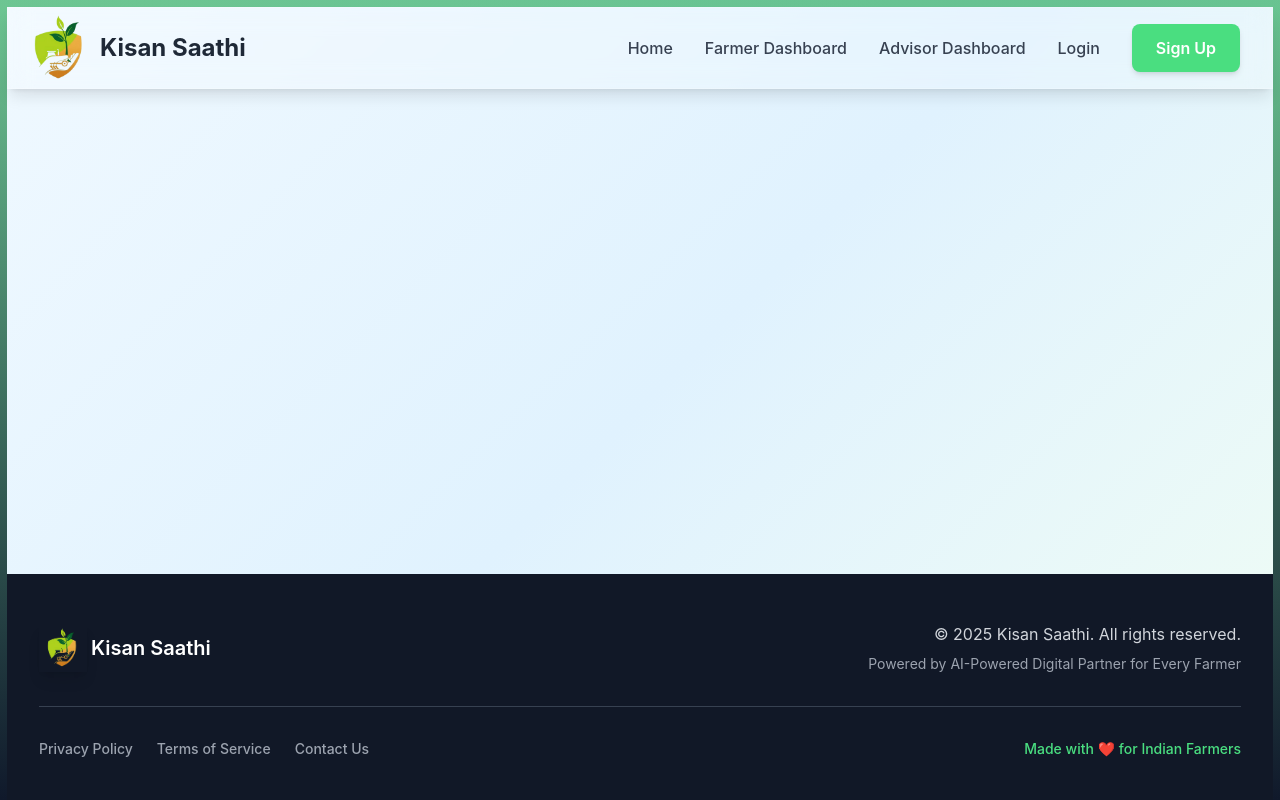
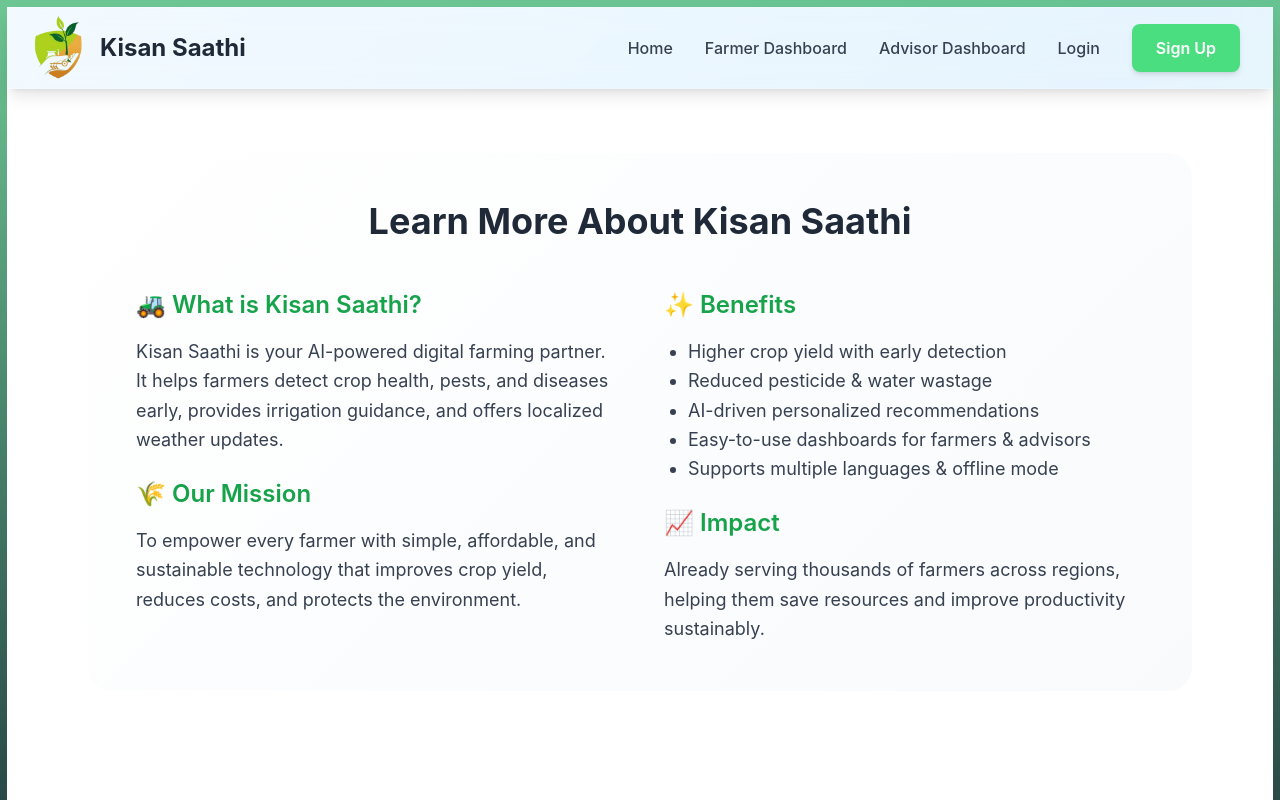
Before and after one commit to gagansingh0805/Harvest-Hub, a React (Vite) app in the folder Frontend/: page /learn-more in a window 1280 px wide. Shown: the top 800 px of the page. Built offline with nearby package versions, Linux system fonts and the light colour scheme.

Commit message:
Learn more section

```diff
--- a/Frontend/src/App.jsx
+++ b/Frontend/src/App.jsx
@@ -1,11 +1,15 @@
+import React from "react";
 import { BrowserRouter as Router, Routes, Route } from "react-router-dom";
+
 import HomePage from "./pages/HomePage";
 import FarmerDashboard from "./pages/FarmerDashboard";
+import AdvisorDashboard from "./pages/AdvisorDashboard";
+import SignupPage from "./pages/Auth/SignUpPage";
+import LoginPage from "./pages/Auth/LoginPage";
+import LearnMore from "./pages/LearnMore.jsx";
+
 import Navbar from "./components/Navbar";
 import Footer from "./components/Footer";
-import SignupPage from "./pages/Auth/SignUpPage";
-import AdvisorDashboard from "./pages/AdvisorDashboard";
-import LoginPage from "./pages/Auth/LoginPage";
 import PlantUploader from "./components/PlantUploader";
 
 function App() {
@@ -20,6 +24,8 @@ function App() {
             <Route path="/advisor" element={<AdvisorDashboard />} />
             <Route path="/login" element={<LoginPage />} />
             <Route path="/signup" element={<SignupPage />} />
+            <Route path="/learn-more" element={<LearnMore />} />
+            <Route path="/upload" element={<PlantUploader />} />
           </Routes>
         </main>
         <Footer />
--- a/Frontend/src/pages/HomePage.jsx
+++ b/Frontend/src/pages/HomePage.jsx
@@ -7,14 +7,7 @@ import { UserContext } from "../context/UserProvider";
 const HomePage = () => {
   const { user } = useContext(UserContext);
 
-  // Reference for Learn More section
-  const learnMoreRef = useRef(null);
-
-  const scrollToLearnMore = () => {
-    learnMoreRef.current?.scrollIntoView({ behavior: "smooth" });
-  };
-
-  // Mock data for overview cards
+   // Mock data for overview cards
   const overviewData = {
     farmStatus: {
       title: "Farm Status",
@@ -65,7 +58,7 @@ const HomePage = () => {
             <div className="flex flex-col sm:flex-row gap-6 justify-center items-center">
               {user ? (
                 <Link
-                  to="/farmer-dashboard"
+                  to="/farmer"
                   className="bg-white text-farm-dark-green font-bold py-4 px-10 rounded-xl hover:bg-gray-100 transition-all duration-300 shadow-lg hover:shadow-xl transform hover:-translate-y-1 text-lg">
                   Get Started
                 </Link>
@@ -76,11 +69,14 @@ const HomePage = () => {
                   Get Started
                 </Link>
               )}
-              <button
-                onClick={scrollToLearnMore}
-                className="border-2 border-white text-white font-bold py-4 px-10 rounded-xl hover:bg-white hover:text-farm-dark-green transition-all duration-300 shadow-lg hover:shadow-xl transform hover:-translate-y-1 text-lg">
+
+              <Link
+                to="/learn-more"
+                className="border-2 border-white text-white font-bold py-4 px-10 rounded-xl hover:bg-white hover:text-farm-dark-green transition-all duration-300 shadow-lg hover:shadow-xl transform hover:-translate-y-1 text-lg"
+              >
                 Learn More
-              </button>
+              </Link>
+
             </div>
           </div>
         </div>
@@ -259,56 +255,6 @@ const HomePage = () => {
               </div>
             </div>
           </div>
-
-          {/* Learn More Section */}
-          <div ref={learnMoreRef} className="section-gradient rounded-3xl p-12">
-            <h2 className="text-4xl font-bold text-gray-800 mb-12 text-center">
-              Learn More About Kisan Saathi
-            </h2>
-
-            <div className="grid grid-cols-1 md:grid-cols-2 gap-12 text-lg text-gray-700 leading-relaxed">
-              <div>
-                <h3 className="text-2xl font-semibold text-farm-dark-green mb-4">
-                  🚜 What is Kisan Saathi?
-                </h3>
-                <p className="mb-6">
-                  Kisan Saathi is your AI-powered digital farming partner. It helps
-                  farmers detect crop health, pests, and diseases early, provides
-                  irrigation guidance, and offers localized weather updates.
-                </p>
-
-                <h3 className="text-2xl font-semibold text-farm-dark-green mb-4">
-                  🌾 Our Mission
-                </h3>
-                <p>
-                  To empower every farmer with simple, affordable, and sustainable
-                  technology that improves crop yield, reduces costs, and protects
-                  the environment.
-                </p>
-              </div>
-
-              <div>
-                <h3 className="text-2xl font-semibold text-farm-dark-green mb-4">
-                  ✨ Benefits
-                </h3>
-                <ul className="list-disc ml-6 mb-6">
-                  <li>Higher crop yield with early detection</li>
-                  <li>Reduced pesticide & water wastage</li>
-                  <li>AI-driven personalized recommendations</li>
-                  <li>Easy-to-use dashboards for farmers & advisors</li>
-                  <li>Supports multiple languages & offline mode</li>
-                </ul>
-
-                <h3 className="text-2xl font-semibold text-farm-dark-green mb-4">
-                  📈 Impact
-                </h3>
-                <p>
-                  Already serving thousands of farmers across regions, helping them
-                  save resources and improve productivity sustainably.
-                </p>
-              </div>
-            </div>
-          </div>
         </div>
       </div>
     </div>
--- /dev/null
+++ b/Frontend/src/pages/LearnMore.jsx
@@ -0,0 +1,61 @@
+import React from "react";
+
+const LearnMore = () => {
+
+  return (
+    <div className="min-h-screen bg-white">
+      <div className="container mx-auto max-w-6xl px-6 py-16">
+        {/* Learn More Section */}
+        <div className="section-gradient rounded-3xl p-12">
+          <h2 className="text-4xl font-bold text-gray-800 mb-12 text-center">
+            Learn More About Kisan Saathi
+          </h2>
+
+          <div className="grid grid-cols-1 md:grid-cols-2 gap-12 text-lg text-gray-700 leading-relaxed">
+            <div>
+              <h3 className="text-2xl font-semibold text-farm-dark-green mb-4">
+                🚜 What is Kisan Saathi?
+              </h3>
+              <p className="mb-6">
+                Kisan Saathi is your AI-powered digital farming partner. It helps
+                farmers detect crop health, pests, and diseases early, provides
+                irrigation guidance, and offers localized weather updates.
+              </p>
+
+              <h3 className="text-2xl font-semibold text-farm-dark-green mb-4">
+                🌾 Our Mission
+              </h3>
+              <p>
+                To empower every farmer with simple, affordable, and sustainable
+                technology that improves crop yield, reduces costs, and protects
+                the environment.
+              </p>
+            </div>
+
+            <div>
+              <h3 className="text-2xl font-semibold text-farm-dark-green mb-4">
+                ✨ Benefits
+              </h3>
+              <ul className="list-disc ml-6 mb-6">
+                <li>Higher crop yield with early detection</li>
+                <li>Reduced pesticide &amp; water wastage</li>
+                <li>AI-driven personalized recommendations</li>
+                <li>Easy-to-use dashboards for farmers &amp; advisors</li>
+                <li>Supports multiple languages &amp; offline mode</li>
+              </ul>
+
+              <h3 className="text-2xl font-semibold text-farm-dark-green mb-4">
+                📈 Impact
+              </h3>
+              <p>
+                Already serving thousands of farmers across regions, helping them
+                save resources and improve productivity sustainably.
+              </p>
+            </div>
+          </div>
+        </div>
+      </div>
+    </div>
+  );
+}
+export default LearnMore;
```
